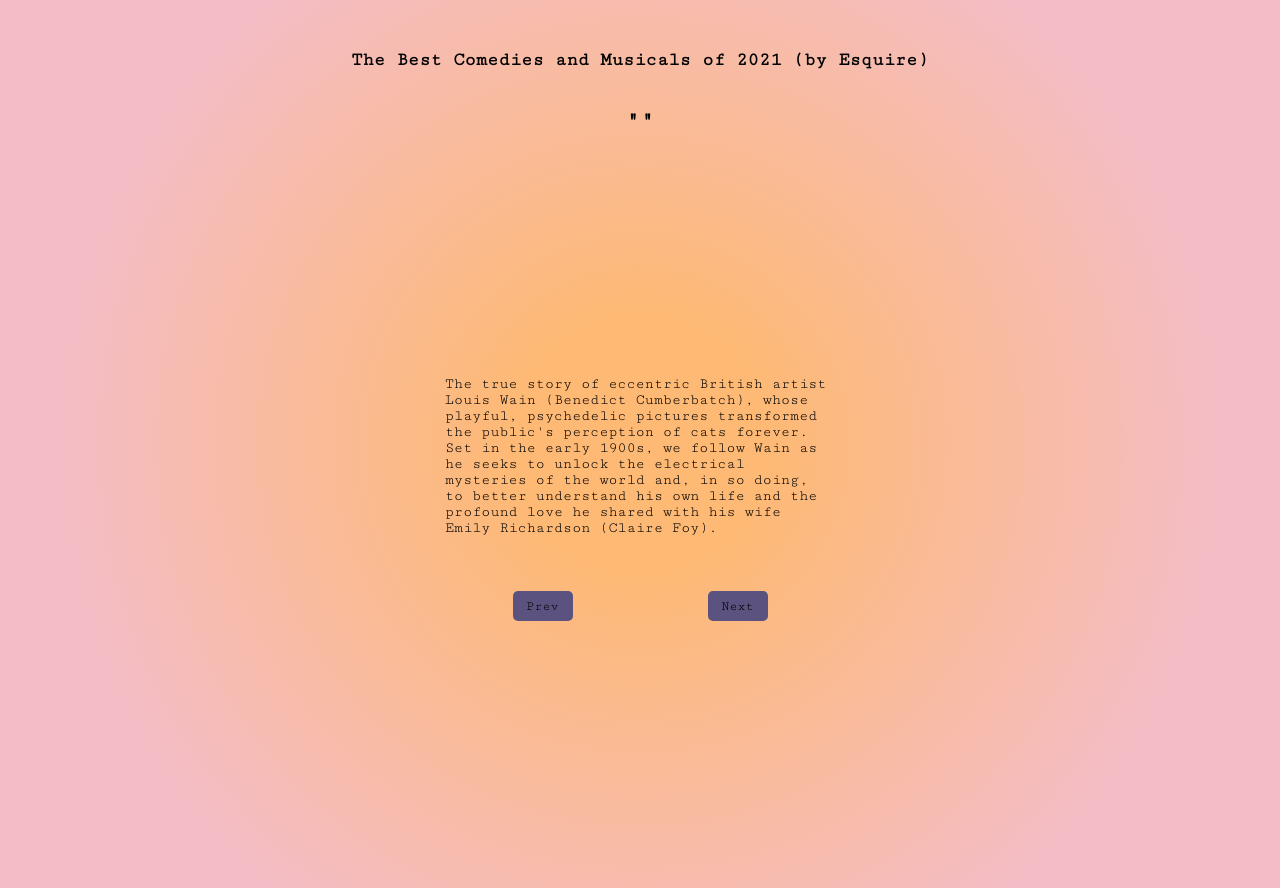
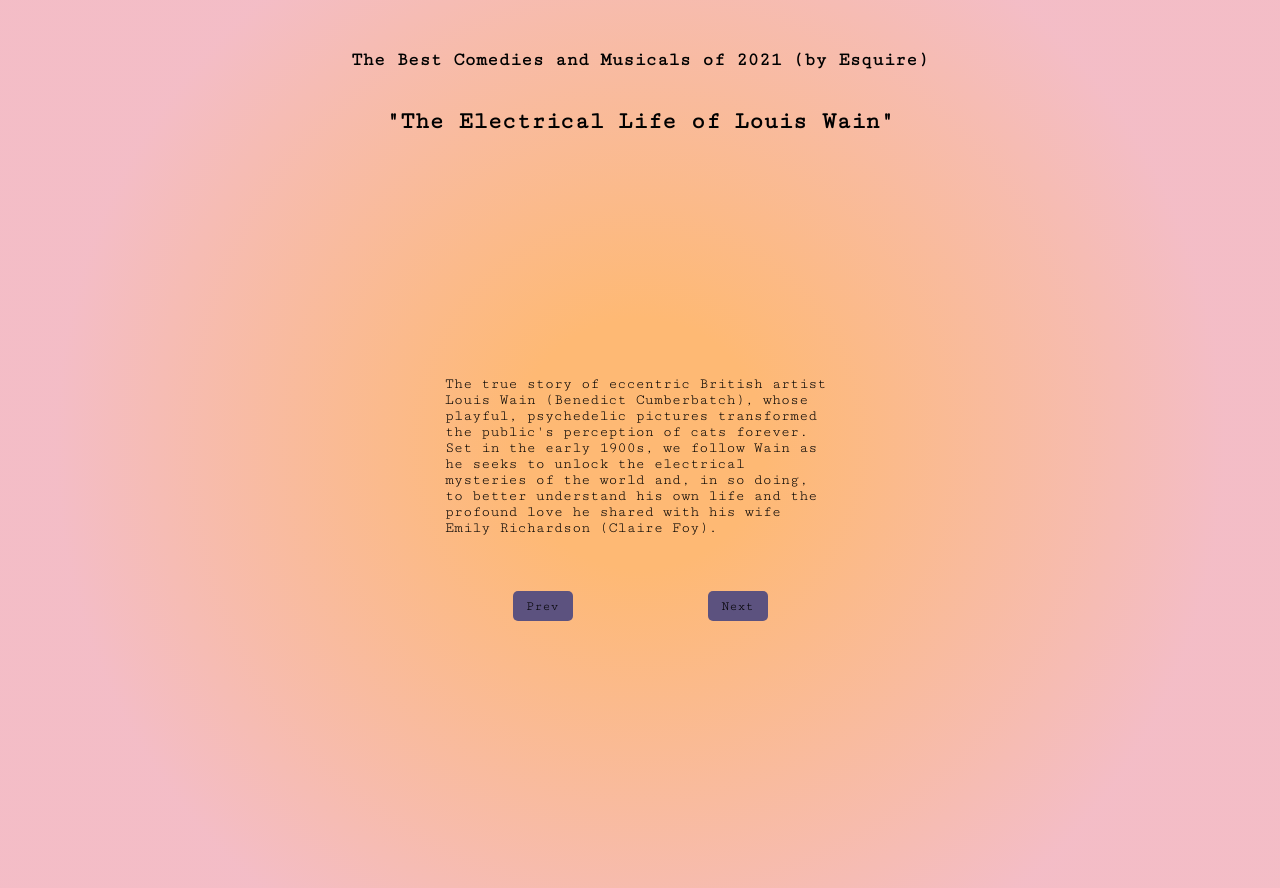
Before and after one commit to OlgaVlasova-IT/slide_video_project, a React (Create React App) app: page / in a window 1280 px wide. Built offline with nearby package versions, Linux system fonts and the light colour scheme.

Commit message:
2022-01-31 12:20am

```diff
--- a/src/App.js
+++ b/src/App.js
@@ -5,7 +5,7 @@
 
 function App() {
   const [ idMovie, setIdMovie] = useState(0);
-  const { id, name , desc, trailer_link} = data[idMovie];
+  const { id, movieName , desc, trailer_link} = data[idMovie];
 
 
   const prevBtn = () => {
@@ -34,7 +34,7 @@
     <div className="App">
     <h3> The Best Comedies and Musicals of 2021 (by Esquire) </h3>
        <div className='movieCont'>
-           <h2>"{name}"</h2>
+           <h2>"{movieName}"</h2>
            <div className='videoCont'>
            <ReactPlayer width="390px" height="201px" controls={true}
             url={trailer_link} />
```
